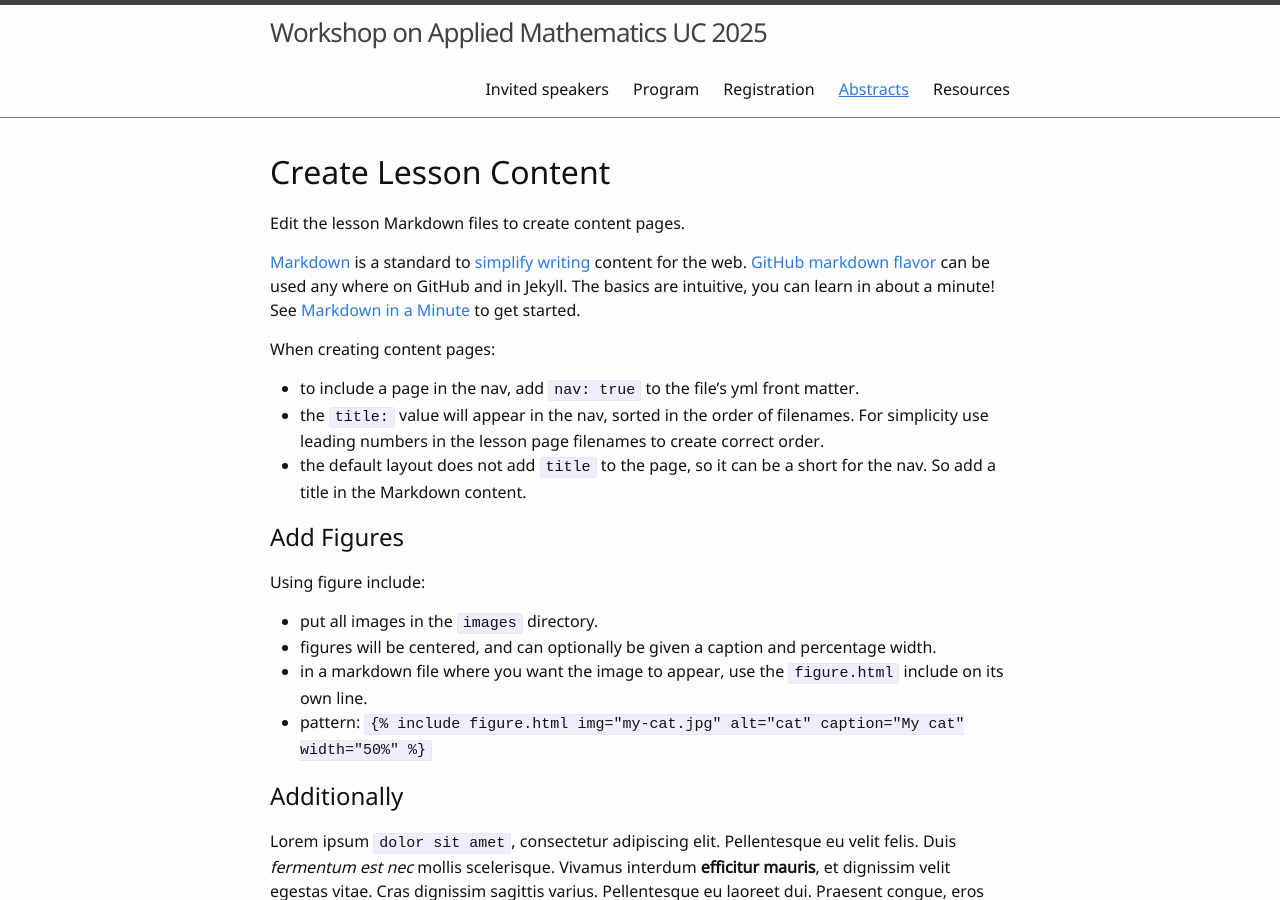
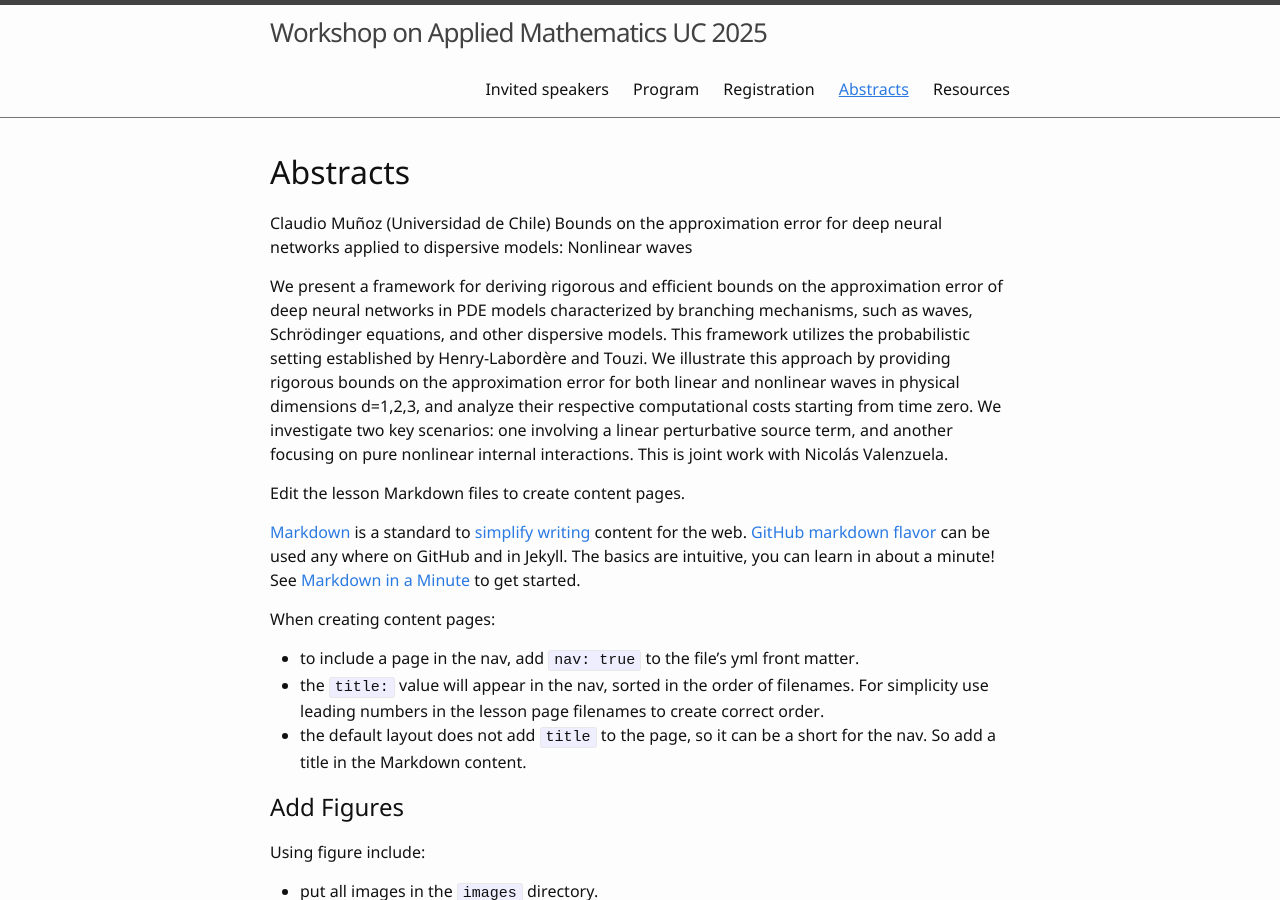
Before and after one commit to AppliedMathUC/workshop-applied-math-2025, a Jekyll site: the page built from 3-lesson.md, in a window 1280 px wide and 900 px high. Built offline with Jekyll 4.4.1, drawn with Linux system fonts in a browser that asks for light colours.

Commit message:
Update 3-lesson.md

```diff
--- a/3-lesson.md
+++ b/3-lesson.md
@@ -3,7 +3,11 @@
 nav: true
 ---
 
-# Create Lesson Content
+# Abstracts
+Claudio Muñoz (Universidad de Chile)
+Bounds on the approximation error for deep neural networks applied to dispersive models: Nonlinear waves
+
+We present a framework for deriving rigorous and efficient bounds on the approximation error of deep neural networks in PDE models characterized by branching mechanisms, such as waves, Schrödinger equations, and other dispersive models. This framework utilizes the probabilistic setting established by Henry-Labordère and Touzi. We illustrate this approach by providing rigorous bounds on the approximation error for both linear and nonlinear waves in physical dimensions d=1,2,3, and analyze their respective computational costs starting from time zero. We investigate two key scenarios: one involving a linear perturbative source term, and another focusing on pure nonlinear internal interactions. This is joint work with Nicolás Valenzuela.
 
 Edit the lesson Markdown files to create content pages.
 
```
